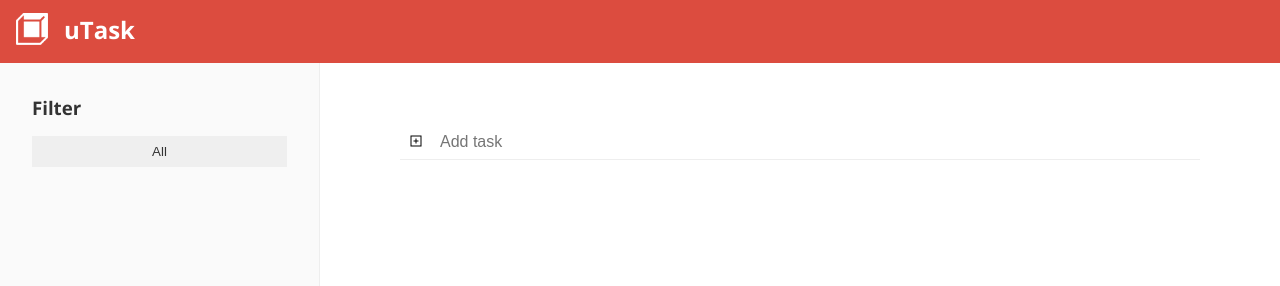
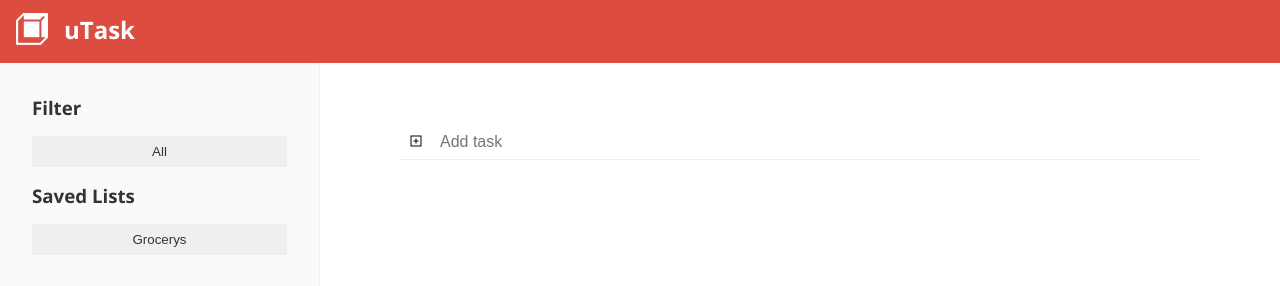
Before and after one commit to thehiddencheese/uTask, a plain HTML site: page index.html in a window 1280 px wide. Drawn offline with nearby package versions, Linux system fonts and the light colour scheme.

Commit message:
Working on UI for addings multiple lists

```diff
--- a/index.html
+++ b/index.html
@@ -31,6 +31,12 @@
             <option value="completed">Completed</option>
             <option value="uncompleted">Uncompleted</option>
           </select>
+          <h3>Saved Lists</h3>
+          <select name="todos" class="filter-todo">
+            <option value="all">Grocerys</option>
+            <option value="all">Example 1</option>
+            <option value="all">Example 2</option>
+          </select>
         </div>
       </section>
       <section class="main-content grid2">
```
